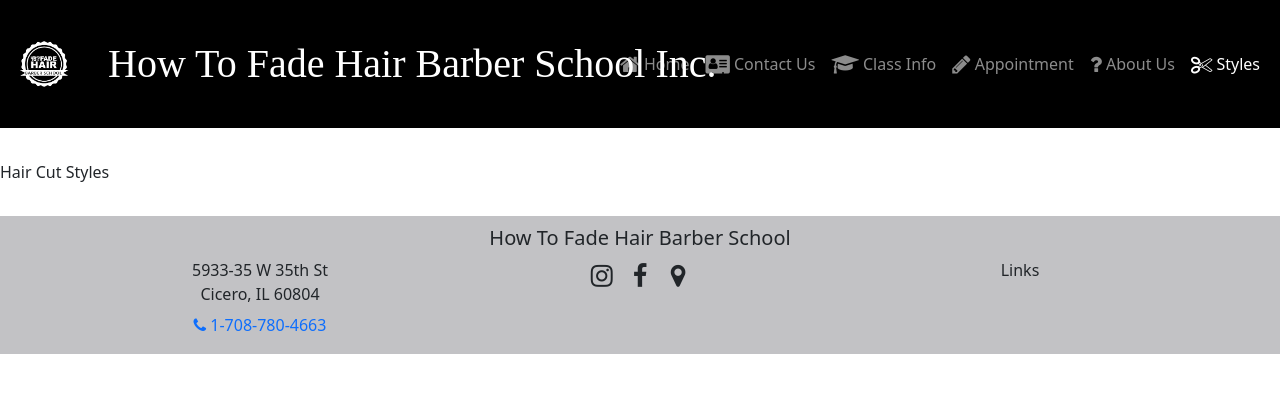
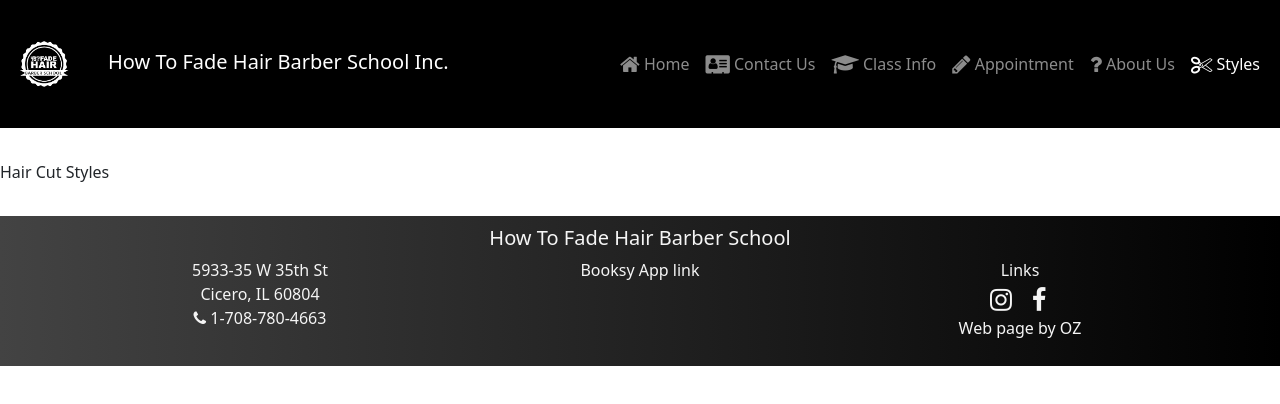
Before and after one commit to Orlando-Z/HowToFadeHair, a React (Create React App) app: page /haircuts in a window 1280 px wide. Shown: the top 404 px of the page. Built offline with nearby package versions, Linux system fonts and the light colour scheme.

Commit message:
edited the footer and header. resuming project

```diff
--- a/src/App.css
+++ b/src/App.css
@@ -1,38 +1,27 @@
 body {
-  font-family: 'Open Sans', sans-serif;
+  font-family: "Open Sans", sans-serif;
 }
 
 h1,
-h2,
 h3,
 .card-body > .card-title {
   font-family: serif;
 }
 
-.card-title {
-  font-weight: 500;
-  font-size: 1.25rem;
+.site-footer {
+  background: #000000; /* fallback for old browsers */
+  background: linear-gradient(
+    to right,
+    #434343,
+    #000000
+  ); /* W3C, IE 10+/ Edge, Firefox 16+, Chrome 26+, Opera 12+, Safari 7+ */
+  padding: 10px;
+  margin-top: 2rem;
+  color: whitesmoke;
 }
 
-h2 {
-  color: #ffffff;
-}
-
-.card-img-overlay .card-title {
-  color: white;
-  background-color: rgba(0, 0, 0, 0.5);
-}
-
-.row-content {
-  padding: 50px 0;
-  border-bottom: 1px ridge;
-  min-height: 200px;
-}
-
-.site-footer {
-  background-color: #c2c2c5;
-  padding: 10px 0;
-  margin-top: 2rem;
+.link {
+  color: whitesmoke
 }
 
 .navbar-brand {
--- a/src/components/Footer.js
+++ b/src/components/Footer.js
@@ -11,28 +11,26 @@
           <Col>
             5933-35 W 35th St <br />
             Cicero, IL 60804 <br />
-            <a role='button' className='btn btn-link text-decoration-none' href='tel:+17087804663'>
+            <a role='button' className='text-decoration-none link' href='tel:+17087804663'>
               <i className="fa fa-phone" /> 1-708-780-4663
             </a>
           </Col>
 
           <Col>
-            <a className='btn btn-social-icon' href='http://instagram.com/'
-              >
-              <i className='fa fa-instagram' />
+            Booksy App link
+          </Col>
+
+          <Col>Links <br />
+          <a className='btn btn-social-icon' href='http://instagram.com/'>
+              <i className='fa fa-instagram link' />
             </a>
             {' '}
-            <a className="btn btn-social-icon " href="http://www.facebook.com">
-              <i className="fa fa-facebook" />
+            <a className='btn btn-social-icon' href="http://www.facebook.com">
+              <i className='fa fa-facebook link' />
             </a>
-            {' '}
-            <a className="btn btn-social-icon" href='http://maps.google.com'>
-              <i className="fa fa-map-marker" aria-hidden="true" />
-            </a>
-
+            <p>Web page by OZ </p>
           </Col>
 
-          <Col>Links</Col>
         </Row>
       </Container>
     </footer>
--- a/src/components/Header.js
+++ b/src/components/Header.js
@@ -19,9 +19,8 @@
         <img
           src={BarberLogoWhite}
           alt="How to fade hair barber school logo"
-          className="float-start"
         />
-        <h1 className="mt-2">How To Fade Hair Barber School Inc.</h1>
+        How To Fade Hair Barber School Inc.
       </NavbarBrand>
       <NavbarToggler onClick={() => setMenuOpen(!menuOpen)} />
       <Collapse isOpen={menuOpen} navbar>
```
